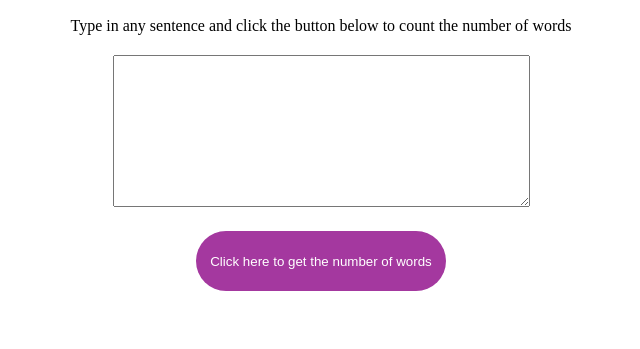
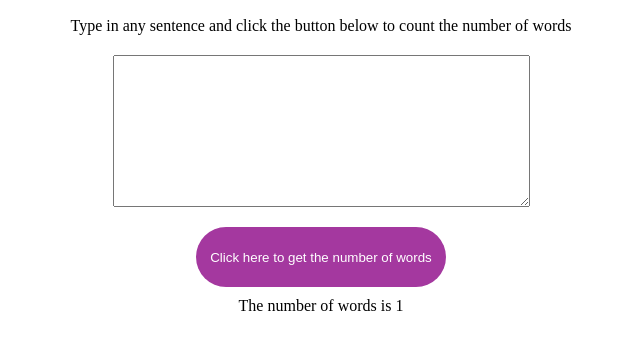
Before and after one commit to Boluwatt/30-days-of-Javascript, a plain HTML site: page Word Count/index.html in a window 1280 px wide. Both pictures are taken after a click on the button "Click here to get the number of words". Shown: the part 45-394 px from the top of the page, without its empty margins (319-959 px from the left). Drawn offline with Linux system fonts and the light colour scheme.

Commit message:
built a word count app

```diff
--- a/Word Count/index.html
+++ b/Word Count/index.html
@@ -1,20 +1,21 @@
 <!DOCTYPE html>
 <html lang="en">
   <head>
-    <meta charset="UTF-8">
-    <meta name="viewport" content="width=device-width, initial-scale=1.0">
+    <meta charset="UTF-8" />
+    <meta name="viewport" content="width=device-width, initial-scale=1.0" />
     <title>Word Count</title>
-    <link rel="stylesheet" href="style.css">
+    <link rel="stylesheet" href="style.css" />
   </head>
   <body>
     <div class="container">
       <h3>Word Count</h3>
-        <p>Type in any sentence and click the button below to count the number of words</p>
-        <form action="">
-            <textarea name="Words" id="words" cols="50" rows="10"></textarea>
-        </form>
+      <p>
+        Type in any sentence and click the button below to count the number of
+        words
+      </p>
+      <textarea name="words" id="words" cols="50" rows="10"></textarea>
       <button id="btn">Click here to get the number of words</button>
-        <div class="wordnumber"></div>
+      <p id="wordnumber"></p>
     </div>
     <script src="wordCount.js"></script>
   </body>
--- a/Word Count/wordCount.js
+++ b/Word Count/wordCount.js
@@ -1,18 +1,17 @@
-const words = document.getElementById("words")
-const button = document.getElementById("btn")
-const message = document.getElementsByClassName("wordnumber")
+const button = document.getElementById("btn");
 
-let wordCount = ("This is not a function")
+const noOfWords = (e) => {
+  const words = document.getElementById("words");
+  let wordCount = words.value;
 
-const noOfWords = () => {
-    return(wordCount.split(" "))
-}
+  let wordNumber = wordCount.split(/\s/);
+  let wordNo = wordNumber.length;
 
-let wordNumber = noOfWords().length
-console.log(wordNumber)
+  let message = document.getElementById("wordnumber");
 
-button.addEventListener("click", showNumber);
+  message.innerHTML = `The number of words is ${wordNo}`;
 
-function showNumber(e) {
-    document.getElementsByClassName("wordnumber").innerHTML = `"The number of words is ${wordNumber}"`
-}
+  words.value = ""
+};
+
+button.addEventListener("click", noOfWords);
```
Also changed, not shown: Word Count/style.css (line endings or trailing spaces). Lines whose indentation alone changed are shown as unchanged.
